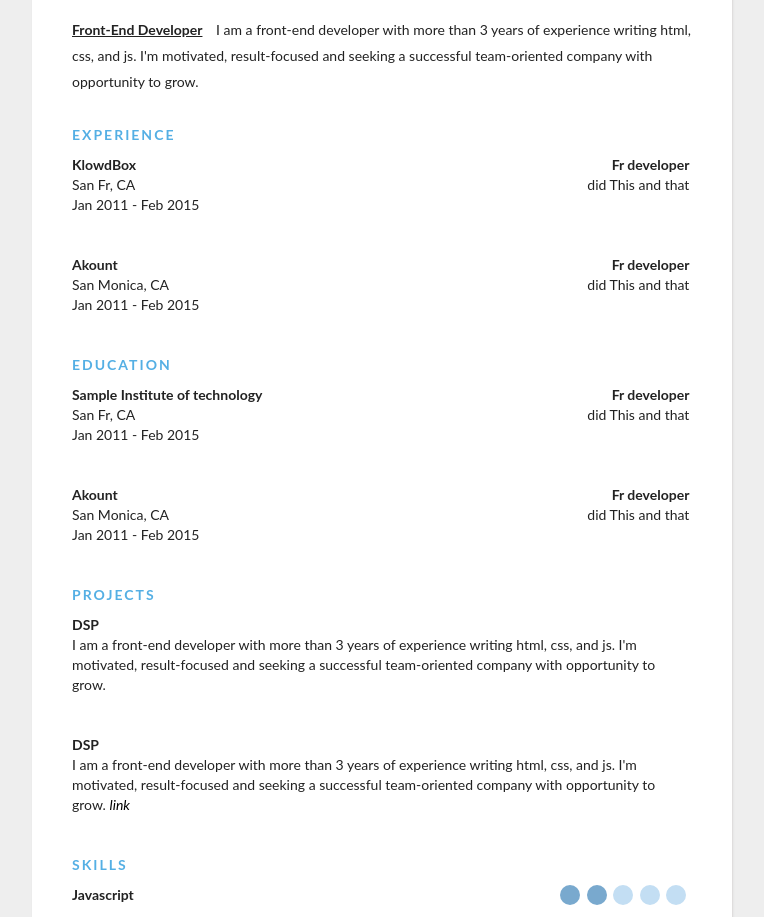
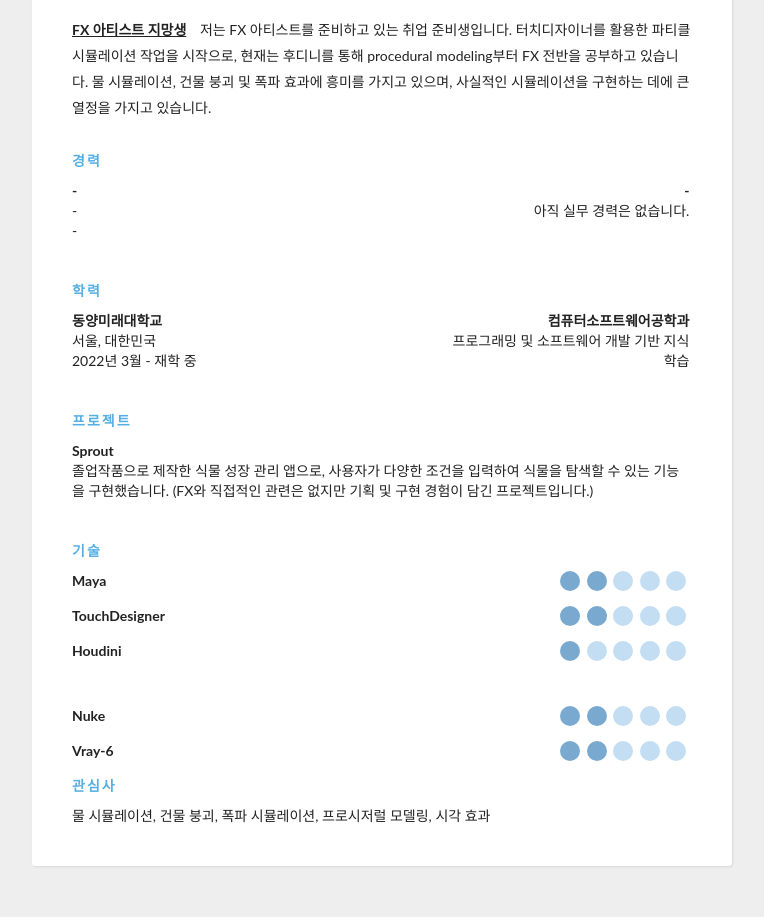
Before and after one commit to hyeon-oo/hyeon-oo.github.io, a website: page resume/index.html in a window 1280 px wide. Shown: the part 150-1067 px from the top of the page, without its empty margins (258-1022 px from the left). Drawn offline with Linux system fonts and the light colour scheme.

Commit message:
수정정

```diff
--- a/resume/index.html
+++ b/resume/index.html
@@ -3,155 +3,175 @@
 <div class="container">
   <div class="header">
     <div class="full-name">
-      <span class="first-name">John</span>
-      <span class="last-name">Doe</span>
+      <span class="first-name">정</span>
+      <span class="last-name">현오</span>
     </div>
     <div class="contact-info">
-      <span class="email">Email: </span>
-      <span class="email-val">john.doe@gmail.com</span>
+      <span class="email">이메일: </span>
+      <span class="email-val">ggimgim244@gmail.com</span>
       <span class="separator"></span>
-      <span class="phone">Phone: </span>
+      <span class="phone">전화: </span>
       <span class="phone-val">111-222-3333</span>
     </div>
 
     <div class="about">
-      <span class="position">Front-End Developer </span>
+      <span class="position">FX 아티스트 지망생</span>
       <span class="desc">
-        I am a front-end developer with more than 3 years of experience writing html, css, and js. I'm motivated, result-focused and seeking a successful team-oriented company with opportunity to grow.
+        저는 FX 아티스트를 준비하고 있는 취업 준비생입니다. 터치디자이너를 활용한 파티클 시뮬레이션 작업을 시작으로, 현재는 후디니를 통해 procedural modeling부터 FX 전반을 공부하고 있습니다. 물 시뮬레이션, 건물 붕괴 및 폭파 효과에 흥미를 가지고 있으며, 사실적인 시뮬레이션을 구현하는 데에 큰 열정을 가지고 있습니다.
       </span>
     </div>
   </div>
+
   <div class="details">
     <div class="section">
-      <div class="section__title">Experience</div>
+      <div class="section__title">경력</div>
       <div class="section__list">
         <div class="section__list-item">
           <div class="left">
-            <div class="name">KlowdBox</div>
-            <div class="addr">San Fr, CA</div>
-            <div class="duration">Jan 2011 - Feb 2015</div>
+            <div class="name">-</div>
+            <div class="addr">-</div>
+            <div class="duration">-</div>
           </div>
           <div class="right">
-            <div class="name">Fr developer</div>
-            <div class="desc">did This and that</div>
-          </div>
-        </div>
-                <div class="section__list-item">
-          <div class="left">
-            <div class="name">Akount</div>
-            <div class="addr">San Monica, CA</div>
-            <div class="duration">Jan 2011 - Feb 2015</div>
-          </div>
-          <div class="right">
-            <div class="name">Fr developer</div>
-            <div class="desc">did This and that</div>
-          </div>
-        </div>
-
-      </div>
-    </div>
-    <div class="section">
-      <div class="section__title">Education</div>
-      <div class="section__list">
-        <div class="section__list-item">
-          <div class="left">
-            <div class="name">Sample Institute of technology</div>
-            <div class="addr">San Fr, CA</div>
-            <div class="duration">Jan 2011 - Feb 2015</div>
-          </div>
-          <div class="right">
-            <div class="name">Fr developer</div>
-            <div class="desc">did This and that</div>
-          </div>
-        </div>
-        <div class="section__list-item">
-          <div class="left">
-            <div class="name">Akount</div>
-            <div class="addr">San Monica, CA</div>
-            <div class="duration">Jan 2011 - Feb 2015</div>
-          </div>
-          <div class="right">
-            <div class="name">Fr developer</div>
-            <div class="desc">did This and that</div>
-          </div>
-        </div>
-
-      </div>
-
-  </div>
-     <div class="section">
-      <div class="section__title">Projects</div>
-       <div class="section__list">
-         <div class="section__list-item">
-           <div class="name">DSP</div>
-           <div class="text">I am a front-end developer with more than 3 years of experience writing html, css, and js. I'm motivated, result-focused and seeking a successful team-oriented company with opportunity to grow.</div>
-         </div>
-
-         <div class="section__list-item">
-                    <div class="name">DSP</div>
-           <div class="text">I am a front-end developer with more than 3 years of experience writing html, css, and js. I'm motivated, result-focused and seeking a successful team-oriented company with opportunity to grow. <a href="/login">link</a>
+            <div class="name">-</div>
+            <div class="desc">아직 실무 경력은 없습니다.</div>
           </div>
         </div>
       </div>
     </div>
+
     <div class="section">
-       <div class="section__title">Skills</div>
+      <div class="section__title">학력</div>
+      <div class="section__list">
+        <div class="section__list-item">
+          <div class="left">
+            <div class="name">동양미래대학교</div>
+            <div class="addr">서울, 대한민국</div>
+            <div class="duration">2022년 3월 - 재학 중</div>
+          </div>
+          <div class="right">
+            <div class="name">컴퓨터소프트웨어공학과</div>
+            <div class="desc">프로그래밍 및 소프트웨어 개발 기반 지식 학습</div>
+          </div>
+        </div>
+      </div>
+    </div>
+
+    <div class="section">
+      <div class="section__title">프로젝트</div>
+      <div class="section__list">
+        <div class="section__list-item">
+          <div class="name">Sprout</div>
+          <div class="text">졸업작품으로 제작한 식물 성장 관리 앱으로, 사용자가 다양한 조건을 입력하여 식물을 탐색할 수 있는 기능을 구현했습니다. (FX와 직접적인 관련은 없지만 기획 및 구현 경험이 담긴 프로젝트입니다.)</div>
+        </div>
+      </div>
+    </div>
+
+    <div class="section">
+      <div class="section__title">기술</div>
       <div class="skills">
+
         <div class="skills__item">
           <div class="left"><div class="name">
-             Javascript
+            Maya
           </div></div>
           <div class="right">
-                          <input  id="ck1" type="checkbox" checked/>
-
+            <input id="ck1" type="checkbox" checked/>
             <label for="ck1"></label>
             <input id="ck2" type="checkbox" checked/>
-
             <label for="ck2"></label>
             <input id="ck3" type="checkbox" />
-
             <label for="ck3"></label>
             <input id="ck4" type="checkbox" />
             <label for="ck4"></label>
             <input id="ck5" type="checkbox" />
             <label for="ck5"></label>
-
           </div>
         </div>
 
-       </div>
         <div class="skills__item">
           <div class="left"><div class="name">
-             CSS</div></div>
+            TouchDesigner
+          </div></div>
           <div class="right">
-                          <input  id="ck1" type="checkbox" checked/>
-
+            <input id="ck1" type="checkbox" checked/>
             <label for="ck1"></label>
             <input id="ck2" type="checkbox" checked/>
-
             <label for="ck2"></label>
             <input id="ck3" type="checkbox" />
-
             <label for="ck3"></label>
             <input id="ck4" type="checkbox" />
             <label for="ck4"></label>
             <input id="ck5" type="checkbox" />
             <label for="ck5"></label>
-
           </div>
         </div>
 
+        <div class="skills__item">
+          <div class="left"><div class="name">
+            Houdini
+          </div></div>
+          <div class="right">
+            <input id="ck1" type="checkbox" checked/>
+            <label for="ck1"></label>
+            <input id="ck2" type="checkbox" />
+            <label for="ck2"></label>
+            <input id="ck3" type="checkbox" />
+            <label for="ck3"></label>
+            <input id="ck4" type="checkbox" />
+            <label for="ck4"></label>
+            <input id="ck5" type="checkbox" />
+            <label for="ck5"></label>
           </div>
+        </div>
+      </div>
+    </div>
+
+    <div class="skills__item">
+      <div class="left"><div class="name">
+        Nuke
+      </div></div>
+      <div class="right">
+        <input id="ck1" type="checkbox" checked/>
+        <label for="ck1"></label>
+        <input id="ck2" type="checkbox" checked/>
+        <label for="ck2"></label>
+        <input id="ck3" type="checkbox" />
+        <label for="ck3"></label>
+        <input id="ck4" type="checkbox" />
+        <label for="ck4"></label>
+        <input id="ck5" type="checkbox" />
+        <label for="ck5"></label>
+      </div>
+    </div>
+
+    <div class="skills__item">
+      <div class="left"><div class="name">
+        Vray-6
+      </div></div>
+      <div class="right">
+        <input id="ck1" type="checkbox" checked/>
+        <label for="ck1"></label>
+        <input id="ck2" type="checkbox" checked/>
+        <label for="ck2"></label>
+        <input id="ck3" type="checkbox" />
+        <label for="ck3"></label>
+        <input id="ck4" type="checkbox" />
+        <label for="ck4"></label>
+        <input id="ck5" type="checkbox" />
+        <label for="ck5"></label>
+      </div>
+    </div>
+
     <div class="section">
       <div class="section__title">
-       Interests
+        관심사
       </div>
       <div class="section__list">
         <div class="section__list-item">
-                  Football, programming.
+          물 시뮬레이션, 건물 붕괴, 폭파 시뮬레이션, 프로시저럴 모델링, 시각 효과
         </div>
       </div>
     </div>
   </div>
 </div>
-</div>
```
Lines whose indentation alone changed are shown as unchanged.
